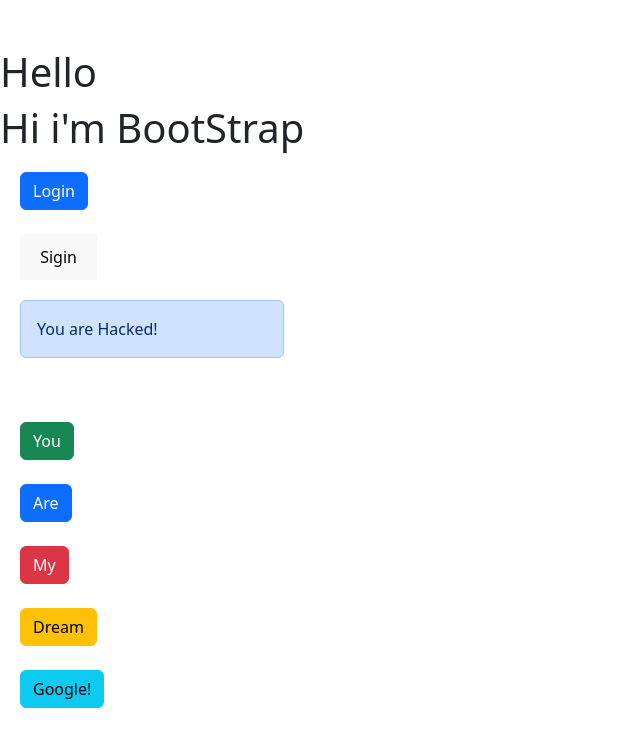
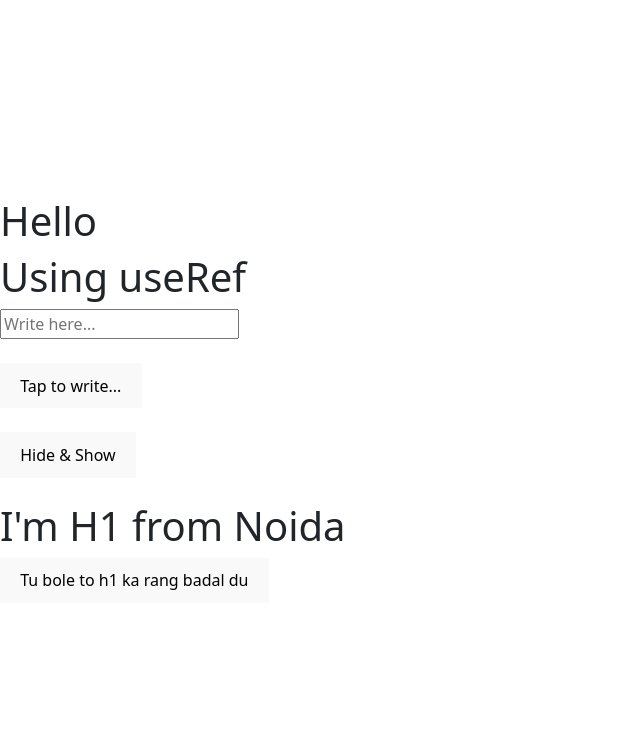
Before and after one commit to Sumit1164/React.js_Learning, a React (Vite) app: page / in a window 1280 px wide. Shown: the top 746 px of the page, without its empty margins (0-640 px from the left). Built offline with nearby package versions, Linux system fonts and the light colour scheme.

Commit message:
using useRef method to manipulate input as well as HTML all elements or tags

```diff
--- a/src/App.jsx
+++ b/src/App.jsx
@@ -25,6 +25,7 @@ import CssModule from "./CssModule";
 import UseStyledComponent from "./UseStyledComponent";
 import 'bootstrap/dist/css/bootstrap.min.css';
 import UseBootstrap from "./UseBootstrap";
+import UseRefrence from "./UseRefrence";
 
 function App() {
   // alert(sum())
@@ -172,9 +173,10 @@ function App() {
       {/* <UserCard />
       <Style />
       <CssModule />
-      <UseStyledComponent /> */}
+      <UseStyledComponent />
+      <UseBootstrap/>   */}
 
-      <UseBootstrap/>
+      <UseRefrence/ >
     </div>
 
 
--- /dev/null
+++ b/src/UseRefrence.jsx
@@ -0,0 +1,38 @@
+import { useRef } from "react";
+
+function UseRefrence() {
+    const inputRef = useRef(null);
+    const h1Ref = useRef(null);
+    const btnRef = useRef(null);
+    const inputHandler = () => {
+        console.log(inputRef);
+        inputRef.current.focus();
+        inputRef.current.style.color = 'blue'
+        inputRef.current.style.backgroundColor = 'white'
+        inputRef.current.placeholder = "Write your name"
+        inputRef.current.value="5775"
+    }
+    const hideShow = () => {
+
+        if (inputRef.current.style.display != 'none') {
+            inputRef.current.style.display = 'none'
+        } else {
+            inputRef.current.style.display = 'inline'
+        }
+    }
+    const styleH1 = () => {
+        h1Ref.current.style.color ='blue'
+    }
+    return (
+        <>
+            <h1>Using useRef</h1>
+            <input ref={inputRef} type="text" placeholder="Write here..." /> <br /><br />
+            <button onClick={inputHandler} >Tap to write...</button> <br /><br />
+            <button onClick={hideShow}>Hide & Show</button> <br /><br />
+
+            <h1 ref={h1Ref}>I'm H1 from Noida </h1> <button onClick={styleH1}>Tu bole to h1 ka rang badal du</button>
+        </>
+    )
+}
+
+export default UseRefrence;
```
